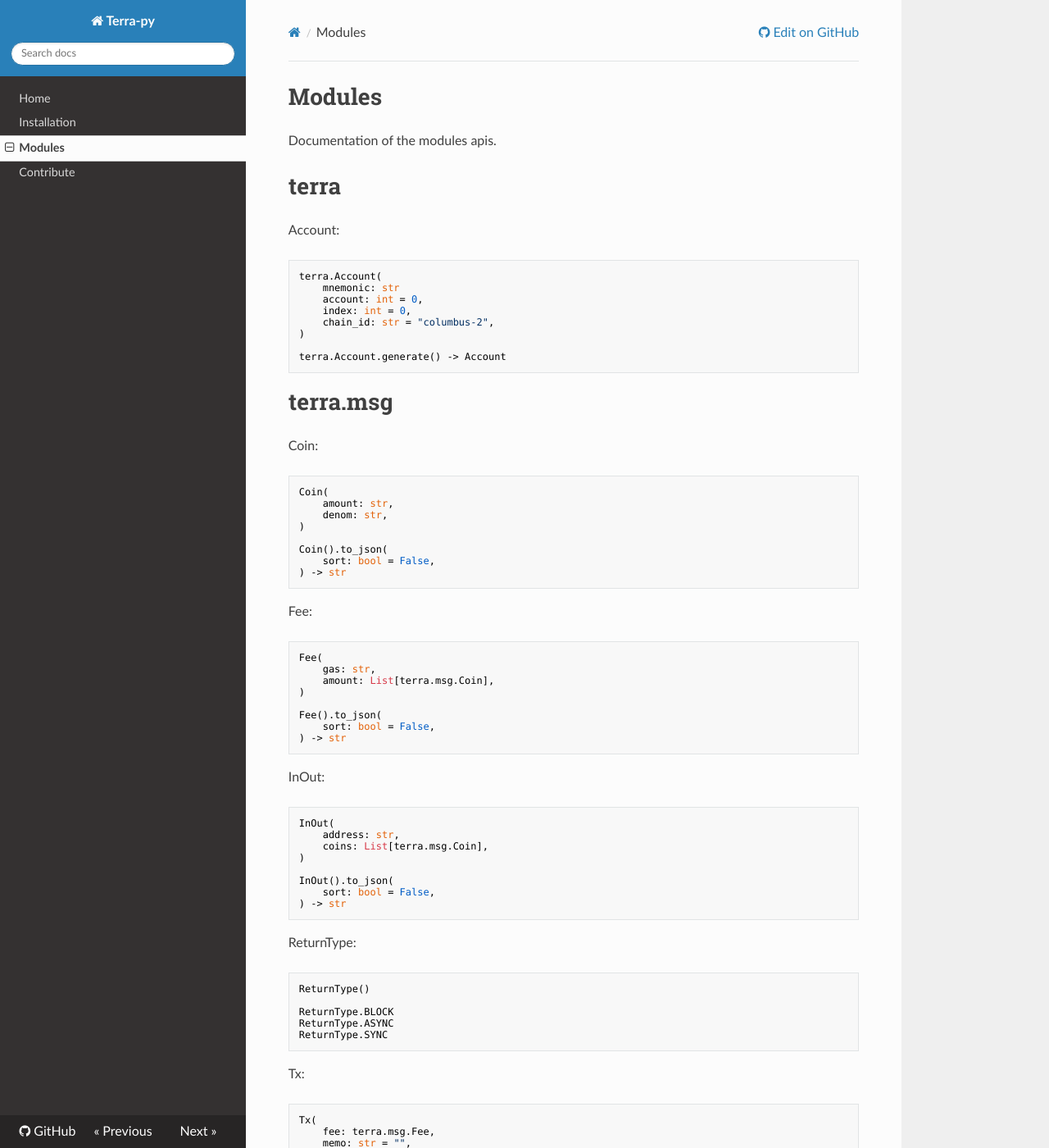
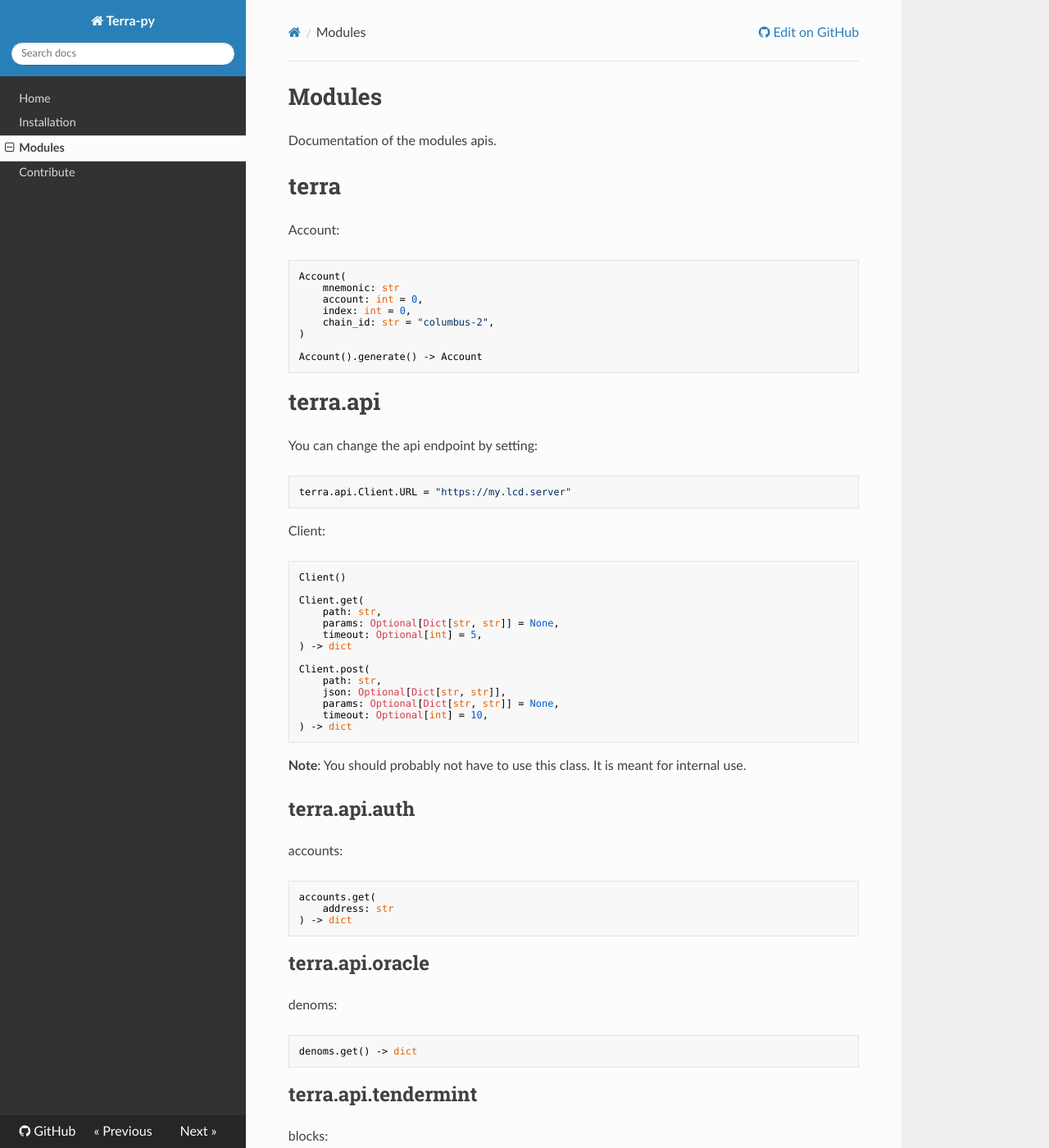
Before and after one commit to jooddang/terra-py, an MkDocs documentation site: the page built from docs/modules.md, in a window 1280 px wide and 1400 px high. Shown: the whole window at 82% size. Built offline with MkDocs 1.6.1, drawn with Linux system fonts in a browser that asks for light colours; nearby versions of some CDN libraries; some of the changed text lies outside the part shown.

Commit message:
docs(modules): add api

````diff
--- a/docs/modules.md
+++ b/docs/modules.md
@@ -6,14 +6,75 @@
 
 Account:
 ```python
-terra.Account(
+Account(
     mnemonic: str
     account: int = 0,
     index: int = 0,
     chain_id: str = "columbus-2",
 )
 
-terra.Account.generate() -> Account
+Account().generate() -> Account
+```
+
+# terra.api
+
+You can change the api endpoint by setting:
+```python
+terra.api.Client.URL = "https://my.lcd.server"
+```
+
+Client:
+```python
+Client()
+
+Client.get(
+    path: str,
+    params: Optional[Dict[str, str]] = None,
+    timeout: Optional[int] = 5,
+) -> dict
+
+Client.post(
+    path: str,
+    json: Optional[Dict[str, str]],
+    params: Optional[Dict[str, str]] = None,
+    timeout: Optional[int] = 10,
+) -> dict
+```
+
+**Note**: You should probably not have to use this class.
+It is meant for internal use.
+
+## terra.api.auth
+
+accounts:
+```python
+accounts.get(
+    address: str
+) -> dict
+```
+
+## terra.api.oracle
+
+denoms:
+```python
+denoms.get() -> dict
+```
+
+## terra.api.tendermint
+
+blocks:
+```python
+blocks.get() -> dict
+```
+
+node_info:
+```python
+node_info.get() -> dict
+```
+
+txs:
+```python
+txs.post(tx_dump: str) -> dict
 ```
 
 # terra.msg
````
